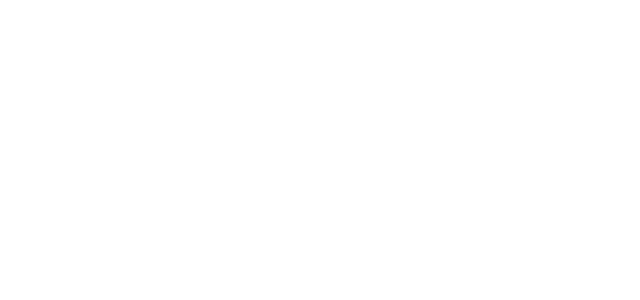
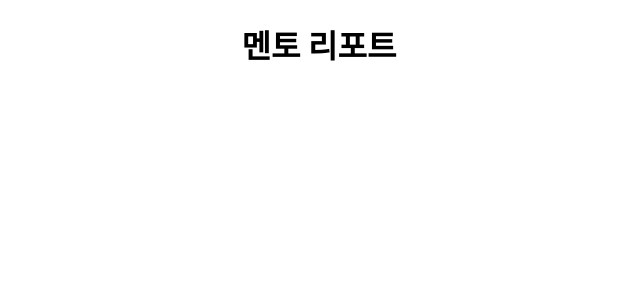
Before and after one commit to hun9008/ajouton_tutor, a React (Create React App) app in the folder front/ajouton/: page /MentorReport in a window 1280 px wide. Before the commit this address had no page. Shown: the top 300 px of the page, without its empty margins (321-961 px from the left). Built offline with nearby package versions, Linux system fonts and the light colour scheme.

Commit message:
Feat: MentorReprot page

```diff
--- a/front/ajouton/src/App.js
+++ b/front/ajouton/src/App.js
@@ -2,6 +2,7 @@
 import Login from './login';
 import './App.css';
 import TutorApplication from './TutorApplication';
+import MentorReport from './MentorReport';
 
 function App() {
   return (
@@ -12,6 +13,7 @@
         <Routes>
           <Route path='/' element={<Login />} />
           <Route path='/TutorApplication' element={<TutorApplication />} />
+          <Route path='/MentorReport' element={<MentorReport />} />
         </Routes>
       </Router>
     </div>
--- /dev/null
+++ b/front/ajouton/src/MentorReport.js
@@ -0,0 +1,14 @@
+import React from "react";
+
+function MetorReport() {
+
+    return (
+        <div>
+            <h1 className="title">멘토 리포트</h1>
+
+
+        </div>
+    );
+}
+
+export default MetorReport;
```
